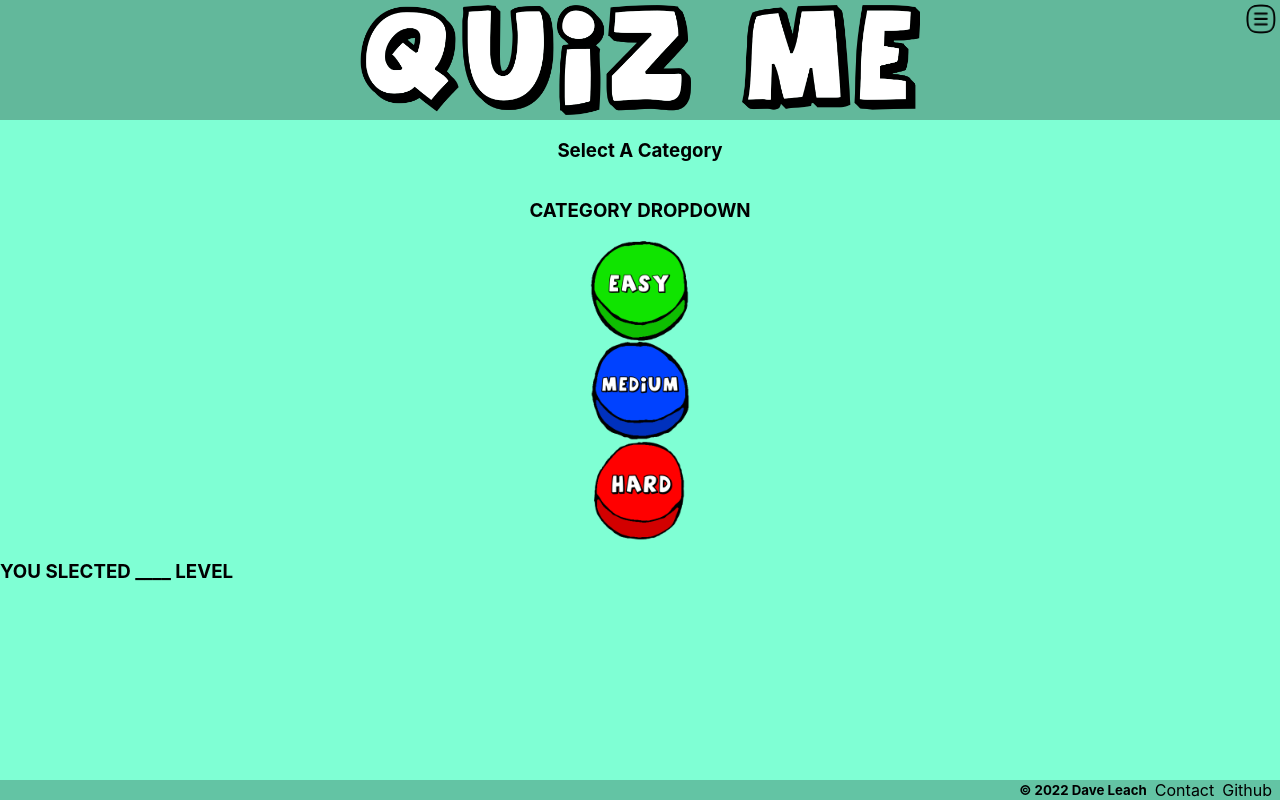
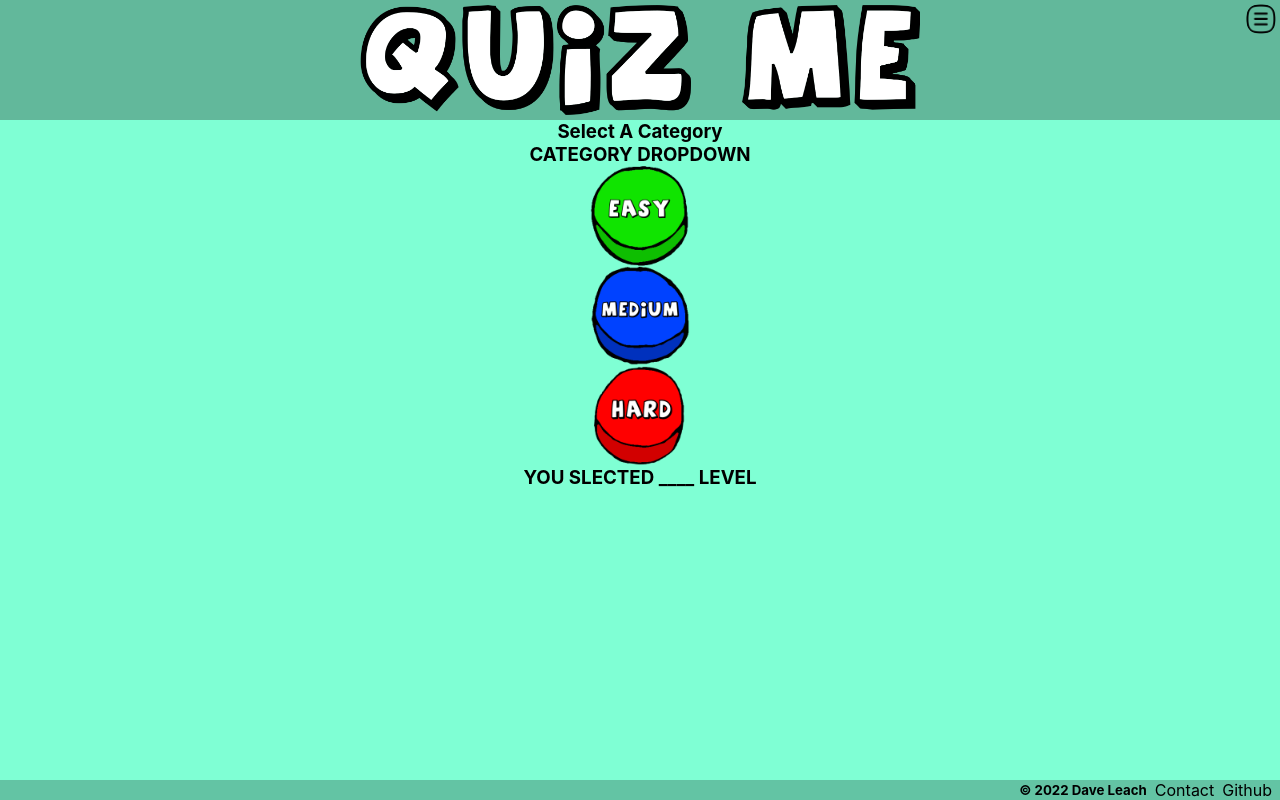
Before and after one commit to davidleach724/quiz-me-revisited, a React (Create React App) app: page / in a window 1280 px wide. Built offline with nearby package versions, Linux system fonts and the light colour scheme.

Commit message:
Add universal padding and margin default 0

```diff
--- a/src/components/App/App.css
+++ b/src/components/App/App.css
@@ -1,3 +1,8 @@
+* {
+  margin: 0;
+  padding: 0;
+}
+
 main {
   height: 100vh;
   width: 100vw;
--- a/src/components/Home/Home.css
+++ b/src/components/Home/Home.css
@@ -18,3 +18,7 @@
 .difficulty-button {
   width: 100px;
 }
+
+.lets-play-container {
+  text-align: center;
+}
```
